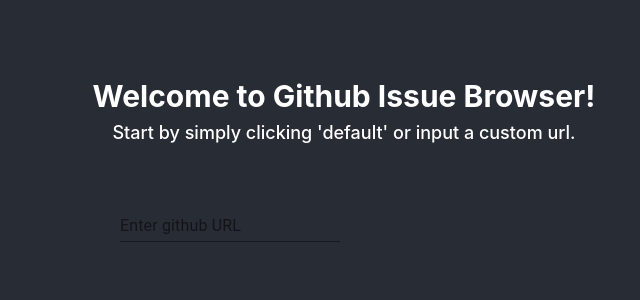
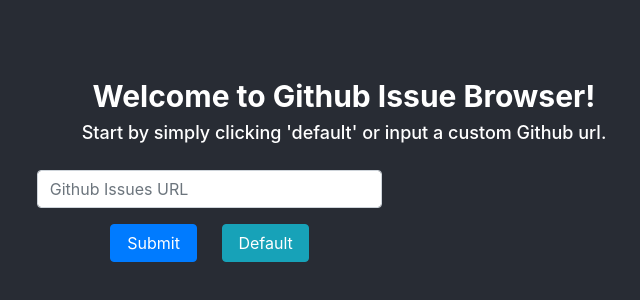
Before and after one commit to amiteshksharma/Walmart, a React (Create React App) app in the folder walmart-challenge/: page / in a window 1280 px wide. Shown: the part 206-506 px from the top of the page, without its empty margins (456-1096 px from the left). Built offline with nearby package versions, Linux system fonts and the light colour scheme.

Commit message:
home page frontend is complete, next work on the fetch call and then the table

```diff
--- a/walmart-challenge/src/Css/Home.css
+++ b/walmart-challenge/src/Css/Home.css
@@ -31,6 +31,21 @@
 
 .section-input {
     position: fixed;
-    top: 50%;
-    left: 45%;
+    top: 47%;
+    left: 38.5%;
+    text-align: center;
 }
+
+#form-github {
+    width: calc(27vw);
+    margin-bottom: calc(2vh);
+}
+
+#submit-button {
+    margin-right: calc(2vw);
+    width: calc(25%);
+}
+
+#default-button {
+    width: calc(25%);
+}
--- a/walmart-challenge/src/Pages/Home.js
+++ b/walmart-challenge/src/Pages/Home.js
@@ -1,20 +1,28 @@
 import React from 'react';
-import { Container, Row, Col } from 'react-bootstrap';
-import { withStyles } from '@material-ui/styles';
-import TextField from '@material-ui/core/TextField';
+import { Container, Row, Col, Form, Button } from 'react-bootstrap';
+// import { withStyles } from '@material-ui/styles';
+// import TextField from '@material-ui/core/TextField';
 import '../Css/Home.css';
 
-const styles = theme => ({
-    textfield: {
-        width: 'calc(40vw)',
-        color: 'white',
-        backgroundColor: 'white'
-    },
-  });
+class Home extends React.Component {
+    constructor(props) {
+        super(props);
 
-class Home extends React.Component {
+        this.state = {
+            GithubURL: '',
+            Error: false,
+        }
+
+        this.getData = this.getData.bind(this);
+    }
+
+    getData(url) {
+        let fetchUrl = url ? url : 'some value';
+
+    }
+
+
     render() {
-        const classes = this.props;
         return (
             <div className="home-page">
                 <section className="section-description">
@@ -24,20 +32,31 @@
                                 Welcome to Github Issue Browser!
                             </Col>
                             <Col lg={{ span: 8, offset: 2 }} id="description">
-                                Start by simply clicking 'default' or input a custom url.
+                                Start by simply clicking 'default' or input a custom Github url.
                             </Col>
                         </Row>
                     </Container>
                 </section>
 
                 <section className="section-input">
-                    <TextField id="standard-basic" label="Enter github URL" className={classes.textfield}
-                        color="primary"
-                    />
+                    <Form>
+                        <Form.Group controlId="exampleForm.ControlInput1" >
+                            <Form.Control type="email" placeholder="Github Issues URL" id="form-github"
+                                onChange={(e) => this.setState({ GithubURL: e.target.value })}/>
+                        </Form.Group>
+
+                        <span>
+                            <Button variant="primary" id="submit-button"
+                                onClick={() => console.log('clicked')}>Submit</Button>
+
+                            <Button variant="info" id="default-button"
+                                onClick={() => console.log('clicked')}>Default</Button>
+                        </span>
+                    </Form>
                 </section>
             </div>
         )
     }
 }
 
-export default withStyles(styles)(Home);
+export default Home;
```
